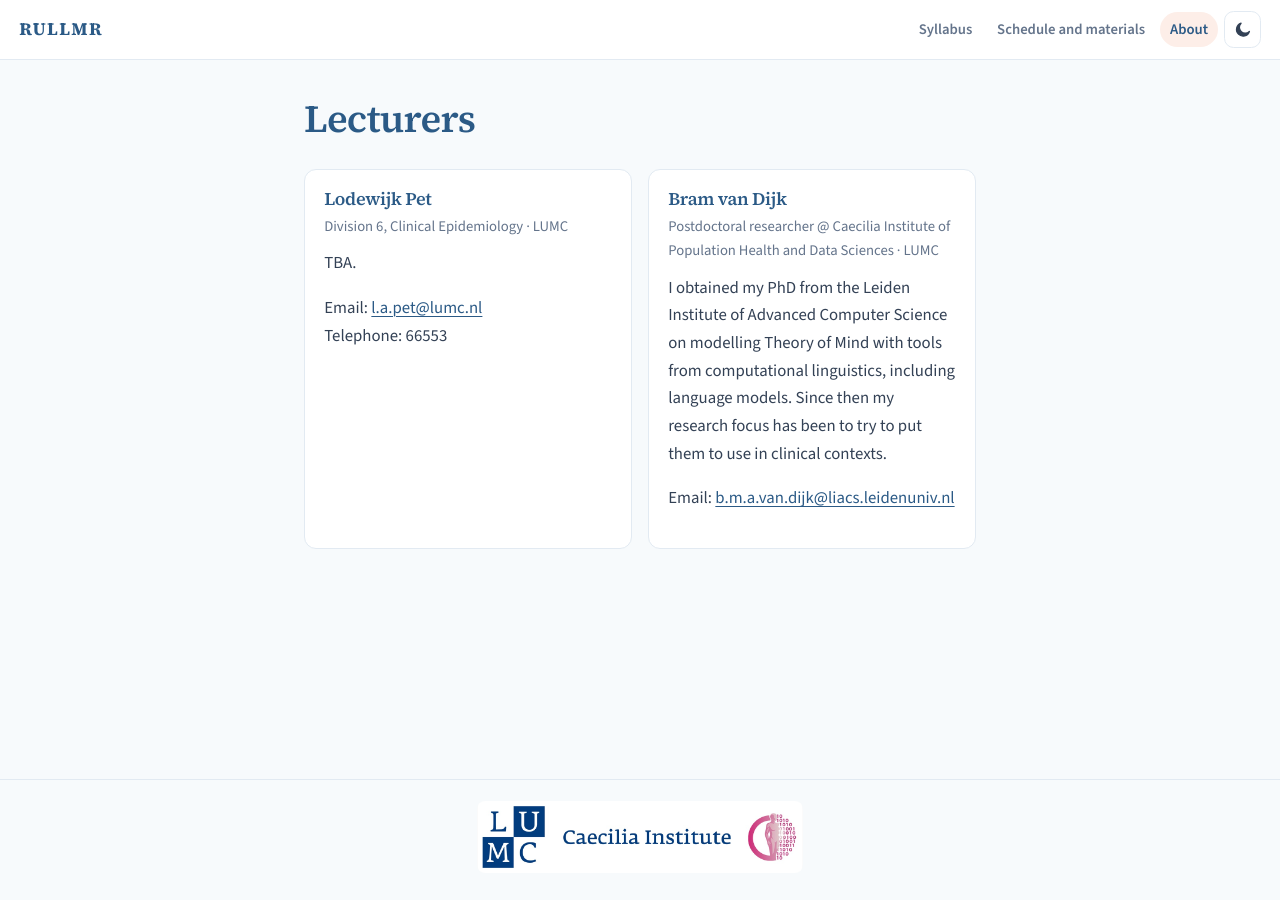
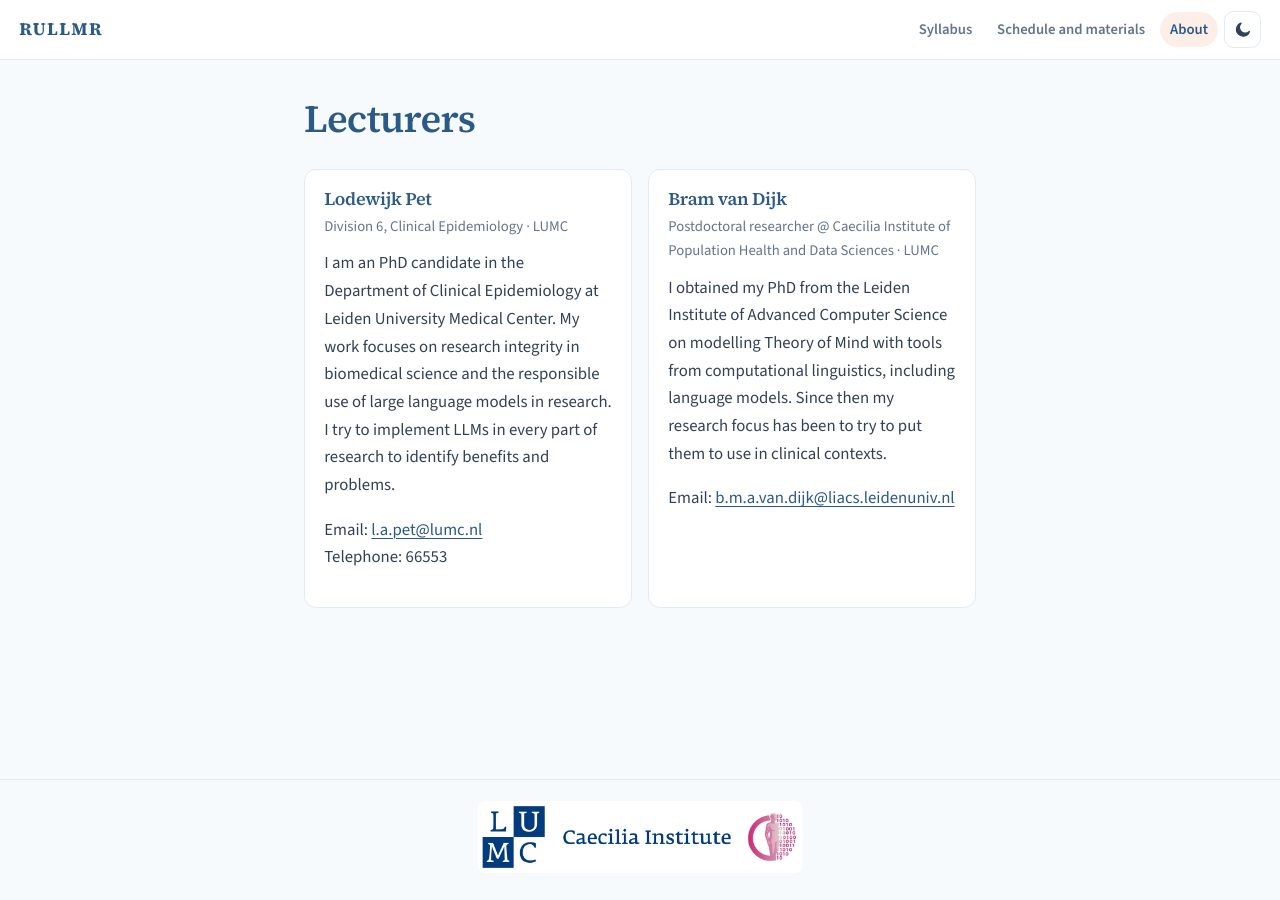
Before and after one commit to bma-vandijk/RULLMR, a Jekyll site: the page built from about.md, in a window 1280 px wide. Built offline with Jekyll 4.4.1, drawn with Linux system fonts in a browser that asks for light colours.

Commit message:
update bios and slides

```diff
--- a/about.md
+++ b/about.md
@@ -14,7 +14,7 @@ permalink: /about/
   <article class="person">
     <h3>Lodewijk Pet</h3>
     <p class="role">Division 6, Clinical Epidemiology · LUMC</p>
-    <p class="bio">TBA.</p>
+    <p class="bio">I am an PhD candidate in the Department of Clinical Epidemiology at Leiden University Medical Center. My work focuses on research integrity in biomedical science and the responsible use of large language models in research. I try to implement LLMs in every part of research to identify benefits and problems.</p>
     <p>
       Email: <a href="mailto:l.a.pet@lumc.nl">l.a.pet@lumc.nl</a><br>
       Telephone: 66553
```
Also changed, not shown: 1 other file.
